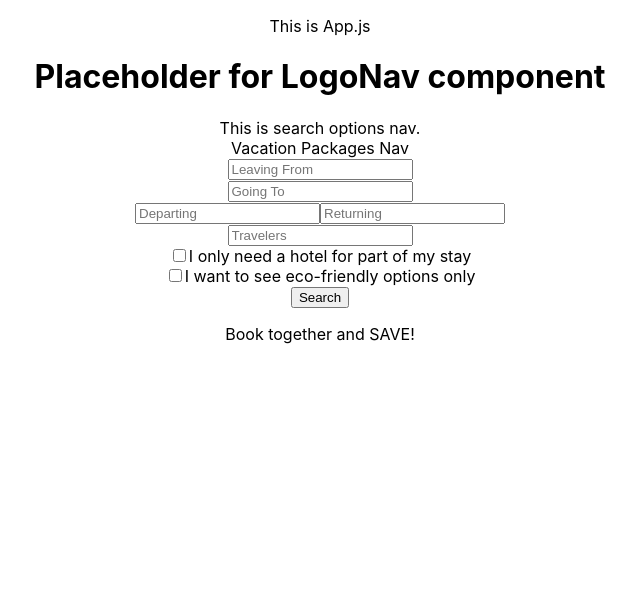
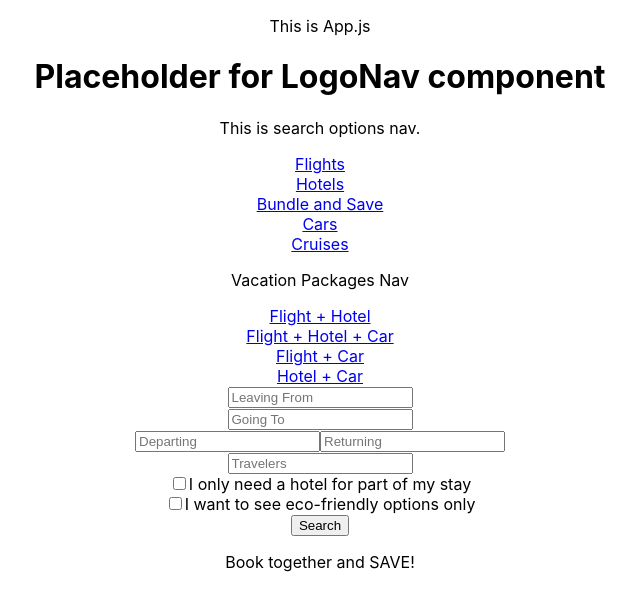
Before and after one commit to jngong/expedia-eco, a React (Create React App) app in the folder client/: page / in a window 1280 px wide. Shown: the top 610 px of the page, without its empty margins (320-960 px from the left). Built offline with nearby package versions, Linux system fonts and the light colour scheme.

Commit message:
added content to sub-nav components

```diff
--- a/client/src/components/home-subcomponents/SearchForm.jsx
+++ b/client/src/components/home-subcomponents/SearchForm.jsx
@@ -2,7 +2,7 @@ import React from 'react'
 
 const SearchForm = (props) => {
     return(
-        <div className="searchForm">
+        <div className="search-form">
             <form>
                 <input
                     type="text"
--- a/client/src/components/home-subcomponents/SearchOptionsNav.jsx
+++ b/client/src/components/home-subcomponents/SearchOptionsNav.jsx
@@ -2,8 +2,13 @@ import React from 'react'
 
 const SearchOptionsNav = () => {
     return(
-        <div>
-            This is search options nav.
+        <div className="search-options-nav">
+            <p>This is search options nav.</p>
+            <div className="search-options-nav-item"><a href="#">Flights</a></div>
+            <div className="search-options-nav-item"><a href="#">Hotels</a></div>
+            <div className="search-options-nav-item"><a href="#">Bundle and Save</a></div>
+            <div className="search-options-nav-item"><a href="#">Cars</a></div>
+            <div className="search-options-nav-item"><a href="#">Cruises</a></div>
         </div>
     )
 }
--- a/client/src/components/home-subcomponents/SearchVacationPackagesNav.jsx
+++ b/client/src/components/home-subcomponents/SearchVacationPackagesNav.jsx
@@ -2,8 +2,12 @@ import React from 'react'
 
 const SearchVacationPackagesNav = () => {
     return(
-        <div>
-            Vacation Packages Nav
+        <div className="search-vacay-nav">
+            <p>Vacation Packages Nav</p>
+            <div className="search-vacay-nav-item"><a href="#">Flight + Hotel</a></div>
+            <div className="search-vacay-nav-item"><a href="#">Flight + Hotel + Car</a></div>
+            <div className="search-vacay-nav-item"><a href="#">Flight + Car</a></div>
+            <div className="search-vacay-nav-item"><a href="#">Hotel + Car</a></div>
         </div>
     )
 }
```
